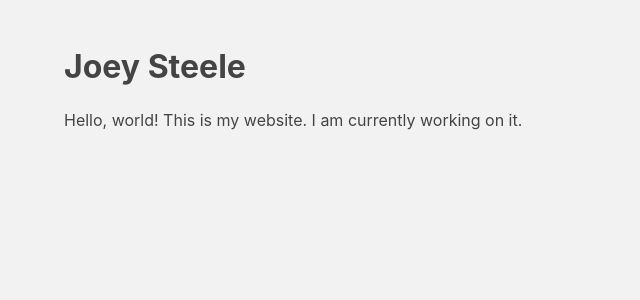
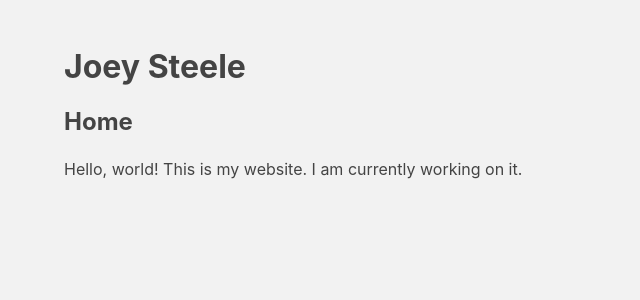
Before and after one commit to joeysteele2001/joeysteele2001.github.io, a Jekyll site: the page built from index.md, in a window 1280 px wide. Shown: the top 300 px of the page, without its empty margins (0-640 px from the left). Built offline with Jekyll 4.4.1, drawn with Linux system fonts in a browser that asks for light colours.

Commit message:
Add title and subtitle to default layout

```diff
--- a/_layouts/default.html
+++ b/_layouts/default.html
@@ -3,10 +3,14 @@
     <head>
         <meta charset="utf-8">
         <meta name="viewport" content="width=device-width, initial-scale=1">
-        <title>{{ page.title }}</title>
+        <title>{{ page.title }}{% if page.subtitle != "" and page.subtitle != nil %}: {{ page.subtitle }}{% endif %}</title>
         <link rel="stylesheet" href="{{ site.baseurl }}/assets/css/style.css">
     </head>
     <body>
+        <h1 class="title">{{ page.title }}</h1>
+        {% if page.subtitle != "" and page.subtitle != nil %}
+        <h2 class="subtitle">{{ page.subtitle }}</h2>
+        {% endif %}
         {{ content }}
     </body>
 </html>
--- a/index.html
+++ /dev/null
@@ -1,6 +0,0 @@
----
-layout: default
-title: Joey Steele
----
-<h1>Joey Steele</h1>
-<p>Hello, world! This is my website. I am currently working on it.</p>
--- /dev/null
+++ b/index.md
@@ -0,0 +1,6 @@
+---
+layout: default
+title: Joey Steele
+subtitle: Home
+---
+Hello, world! This is my website. I am currently working on it.
```
